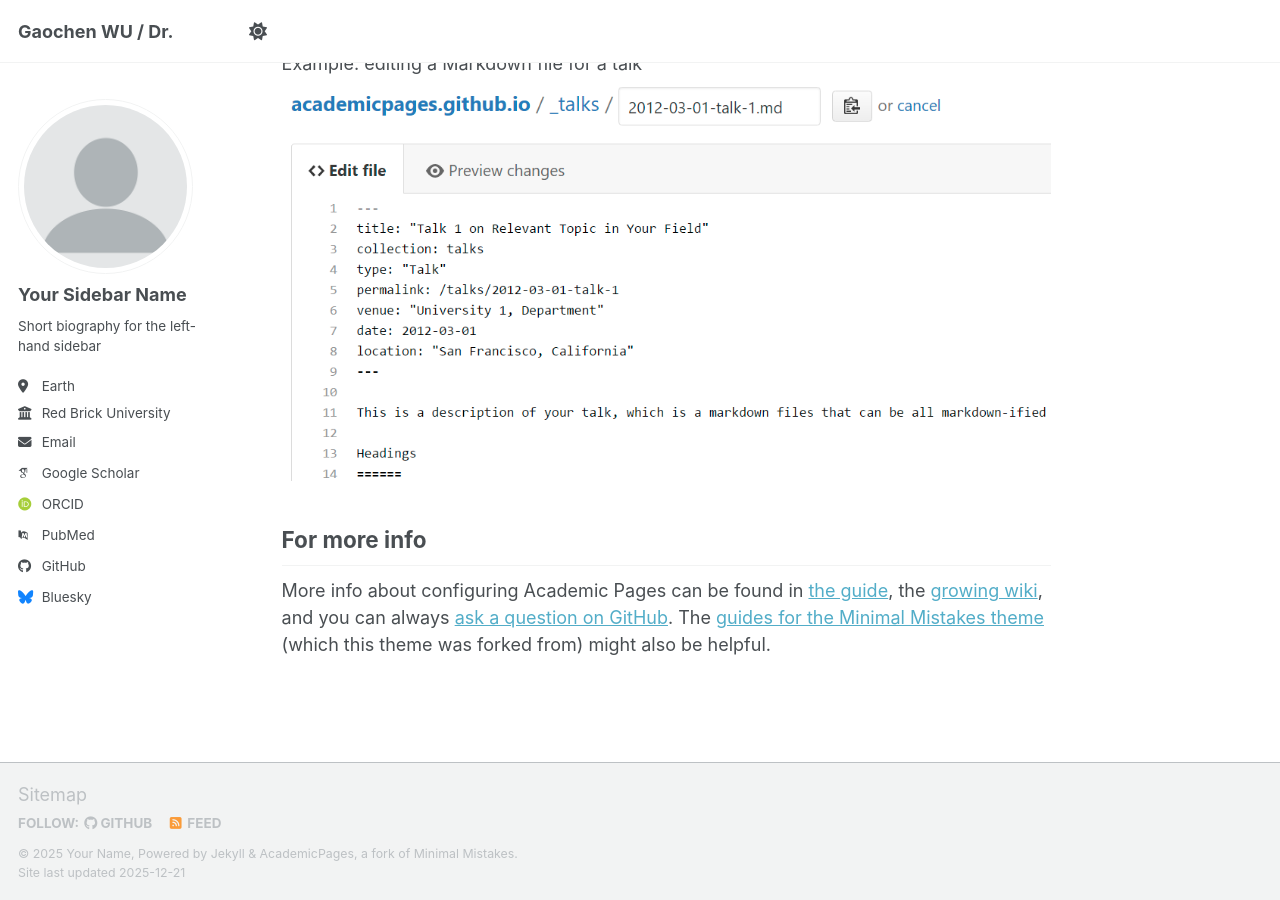
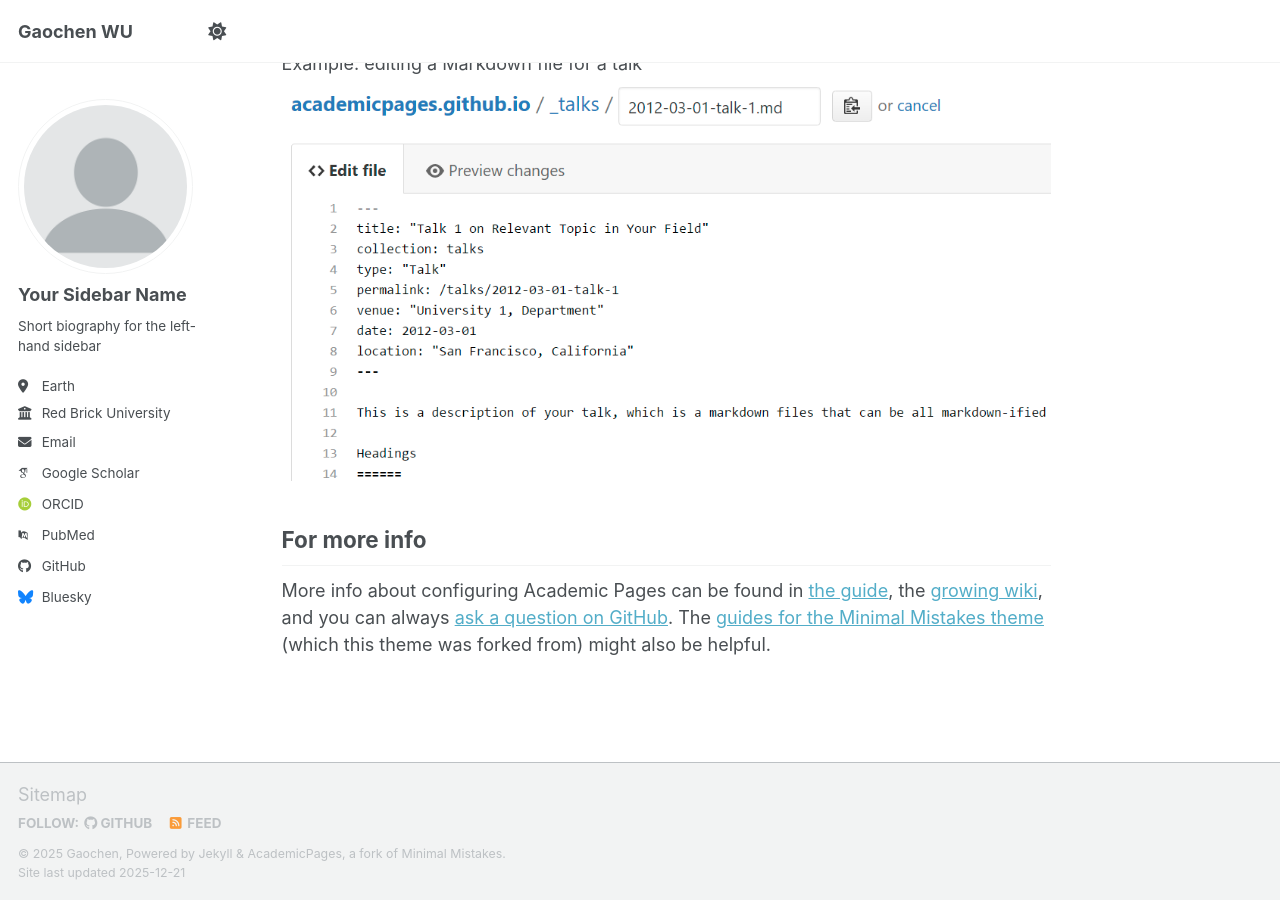
Before and after one commit to wgc20/wgc20.github.io, a Jekyll site: the page built from _pages/about.md, in a window 1280 px wide and 900 px high, scrolled down 2718 px. Built offline with Jekyll 4.4.1, drawn with Linux system fonts in a browser that asks for light colours; some web fonts are replaced; a script bundle is joined from its source files by our own code; library files that are not in the unit come from our copies.

Commit message:
Update _config.yml

```diff
--- a/_config.yml
+++ b/_config.yml
@@ -9,9 +9,9 @@
 # Basic Site Settings
 locale                   : "en-US"
 site_theme               : "default" # Currently available options are "default", "air"
-title                    : "Gaochen WU / Dr."
+title                    : "Gaochen WU"
 title_separator          : "-"
-name                     : &name "Your Name"
+name                     : &name "Gaochen"
 description              : &description "Your Name's academic portfolio"   # Update this with a general description of your site, this is the default if not overridden by a page
 url                      : https://academicpages.github.io # The base hostname & protocol for your site e.g. "https://[your GitHub username].github.io",
                                                            # or if you already have some other page hosted on Github then use "https://[your GitHub username].github.io/[Your Repo Name]"
```
